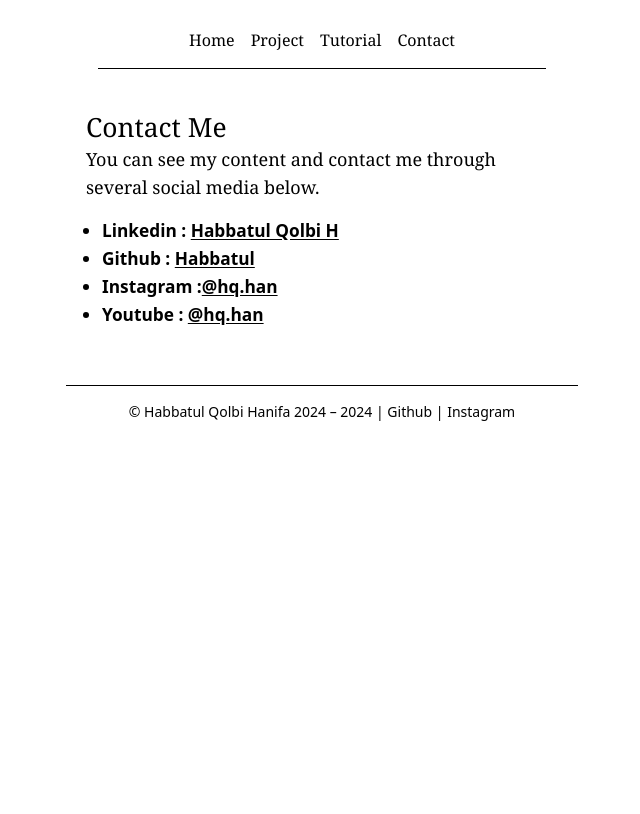
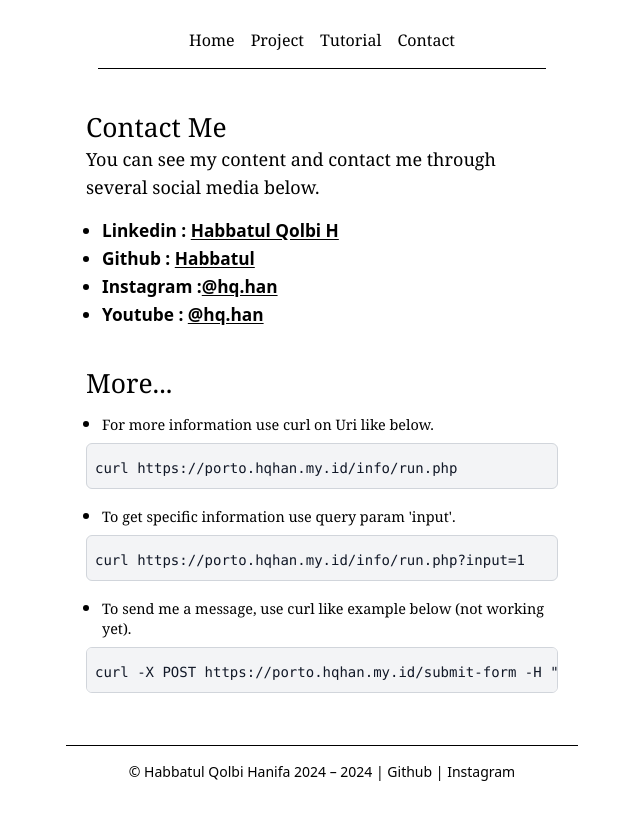
Before and after one commit to Habbatul/Minimalism-Portofolio, a Vue app: page /contact in a window 1280 px wide. Shown: the whole page, without its empty margins (318-958 px from the left). Built offline with nearby package versions, Linux system fonts and the light colour scheme.

Commit message:
feat : Change Everything to new Portofolio

```diff
--- a/src/css/index.css
+++ b/src/css/index.css
@@ -4,6 +4,7 @@
 
 ::-webkit-scrollbar {
     width: 0.3rem;
+    height:0.35rem;
 }
 
 ::-webkit-scrollbar-track {
--- a/src/views/Contact.vue
+++ b/src/views/Contact.vue
@@ -12,6 +12,40 @@
             <li><a href="https://www.youtube.com/@hq-han" target="_blank" class="font-semibold hover:text-red-600">Youtube : <span class="underline underline-offset-2">@hq.han</span></a></li>
         </ul>
         </div>
+
+        <p class="px-2 font-serif text-[1.65rem] mb-3 mt-10 ">More...</p>
+        <div class="px-2 mb-3">
+            <ul class="list-disc pl-4">
+                <li>
+                    <p class="font-serif text-[0.9rem] leading-5 text-black">For more information use curl on Uri like below.</p>
+                </li>
+                <div class="ml-[-1rem] relative border border-gray-300 bg-gray-100 rounded-md overflow-x-auto mt-2">
+                    <div class="py-2 m-0 text-gray-900 whitespace-nowrap">
+                        <code class="text-sm mx-2">curl https://porto.hqhan.my.id/info/run.php</code>
+                    </div>
+                </div>
+                <li>
+                    <p class="font-serif text-[0.9rem] leading-5 text-black mt-3 md:mt-3">To get specific information use query param 'input'.</p>
+                </li>
+                <div class="ml-[-1rem] relative border border-gray-300 bg-gray-100 rounded-md overflow-x-auto mt-2">
+                    <div class="py-2 m-0 text-gray-900 whitespace-nowrap">
+                        <code class="text-sm mx-2">curl https://porto.hqhan.my.id/info/run.php?input=1</code>
+                    </div>
+                </div>
+                <li>
+                    <p class="font-serif text-[0.9rem] leading-5 text-black mt-3 md:mt-3">To send me a message, use curl like example below (not working yet).</p>
+                </li>
+                <div class="ml-[-1rem] relative border border-gray-300 bg-gray-100 rounded-md overflow-x-auto mt-2">
+                    <div class="py-2 m-0 text-gray-900 whitespace-nowrap">
+                        <code class="text-sm mx-2">curl -X POST https://porto.hqhan.my.id/submit-form -H "Content-Type: application/json" -d '{"massage":"write_your_massage"}'</code>
+                    </div>
+                </div>
+            </ul>
+        </div>
+
+
+
+
     </div>
 </template>
 
--- a/src/views/Home.vue
+++ b/src/views/Home.vue
@@ -1,7 +1,7 @@
 <template>
   <div class="container max-w-3xl mx-auto p-3 mt-4">
     <h1 class="text-[1.93rem] font-serif mb-1">About Me</h1>
-    <p class="font-serif text-justify" style="hyphens: auto;-webkit-hyphens: auto;-ms-hyphens: auto;">My name is Habbatul Qolbi Hanifa, my stage name is <a href="" class="underline underline-offset-4 underline-offset-4-offset-4 hover:text-red-600">@hq.han</a>. I'm adept at technology abstraction but also delve into low-level intricacies. My interests lie in backend engineering, computer graphics, web engineering, deployment, and serving as a CRUD Engineer. I deploy all my web and backend projects using an Ubuntu VPS with Docker, Nginx, and Apache. For frontend projects, I use GitHub Actions for CI/CD and GitHub Pages for deployment.</p>
+    <p class="font-serif text-justify" style="hyphens: auto;-webkit-hyphens: auto;-ms-hyphens: auto;">My name is Habbatul Qolbi Hanifa, my stage name is <a href="" class="underline underline-offset-4 underline-offset-4-offset-4 hover:text-red-600">@hq.han</a>. I'm adept at technology abstraction but also delve into low-level intricacies. My interests lie in backend engineering, computer graphics, web engineering, deployment, game development and serving as a CRUD Engineer. I deploy all my web and backend projects using an Ubuntu VPS with Docker, Nginx, and Apache. For frontend projects, I use GitHub Actions, GitHub Pages and Vercel for deployment.</p>
     <p class="mb-8 mt-3"><strong>Languages & Technologies i used : </strong> Java, Go, PHP, Javascript, Nginx, Docker, Ubuntu, Git & Github, MySQL, Postgres, Spring Framework, Codeigniter 4, Tailwind CSS, Vue JS, Vite, ThreeJS, Unity, Blender.</p>
 
     <p class="font-serif text-[1.65rem] mb-1">
```
